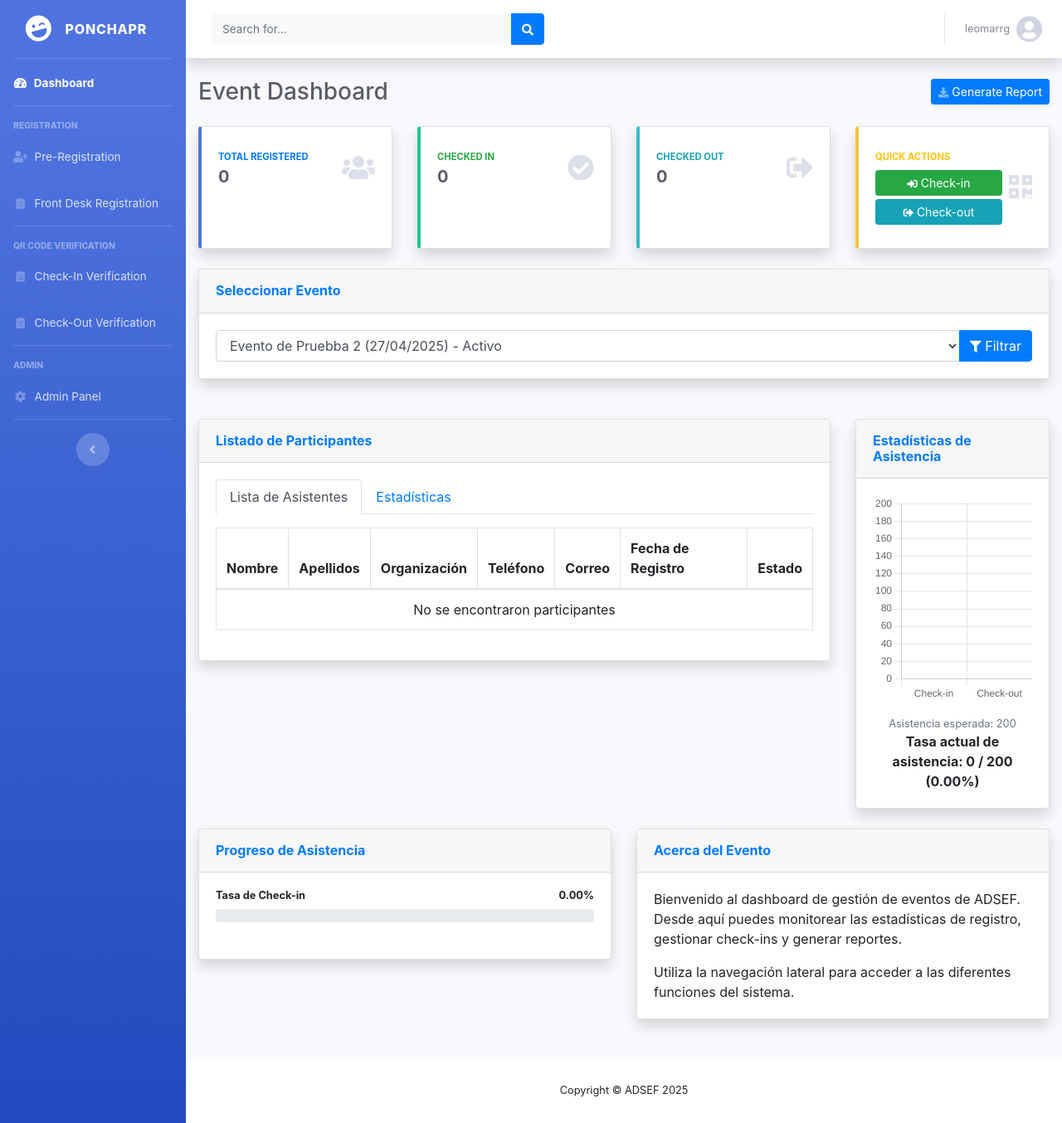
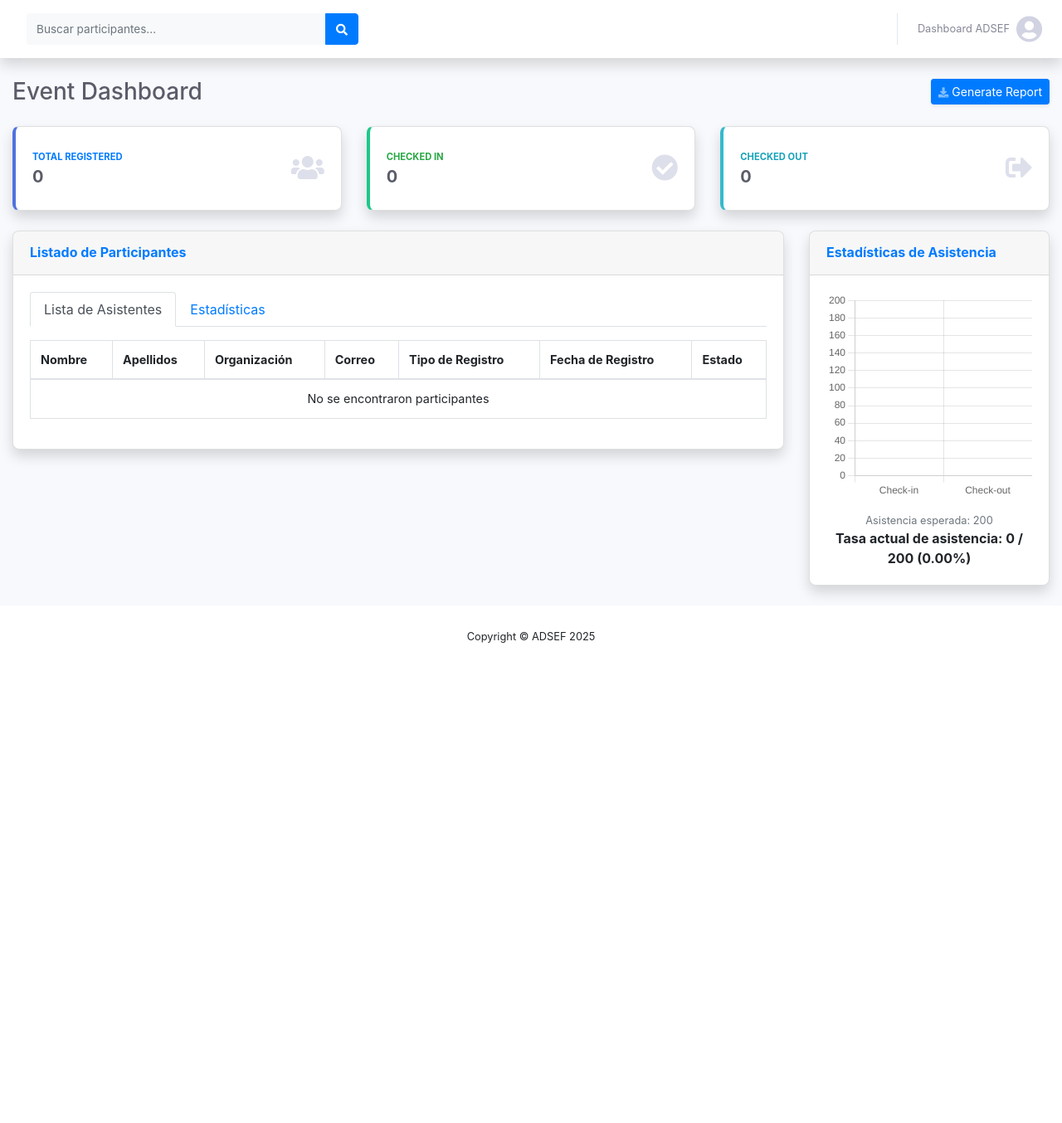
Before and after one commit to leomarrg/ponchapr, a Django app: page /dashboard/ in a window 1280 px wide. Shown: the whole page at 83% size. After the commit the page ends 775 px from the top, so only its background shows below. Run offline with Django 4.2, Linux system fonts and the light colour scheme; a user stored in the database is signed in; data comes from the database, SQL or seed files in the repository; some libraries are stand-ins or nearby versions.

Commit message:
probando cambios en dashboard

```diff
--- a/ponchapr_app/templates/ponchapr_app/index.html
+++ b/ponchapr_app/templates/ponchapr_app/index.html
@@ -33,102 +33,115 @@
     <script src="https://cdnjs.cloudflare.com/ajax/libs/jquery-easing/1.4.1/jquery.easing.min.js"></script>
     <!-- Chart.js -->
     <script src="https://cdn.jsdelivr.net/npm/chart.js@3.9.1/dist/chart.min.js"></script>
+
+    <style>
+        /* Ajustes para layout sin sidebar */
+        #content-wrapper {
+            width: 100% !important;
+        }
+
+        /* Mejorar la búsqueda global */
+        #globalSearch {
+            min-width: 300px;
+        }
+
+        /* Badges más visibles */
+        .badge {
+            font-size: 0.8em;
+            padding: 0.4em 0.8em;
+        }
+
+        /* Tabla responsiva */
+        #attendeeDataTable {
+            font-size: 0.9em;
+        }
+
+        /* Cards de estadísticas más destacadas */
+        .card {
+            border-radius: 0.5rem;
+        }
+
+        .card-header {
+            border-radius: 0.5rem 0.5rem 0 0 !important;
+        }
+
+        /* Mejorar visualización en móviles */
+        @media (max-width: 768px) {
+            .card-body {
+                padding: 1rem 0.5rem;
+            }
+
+            #attendeeDataTable {
+                font-size: 0.8em;
+            }
+
+            .btn {
+                font-size: 0.8em;
+            }
+        }
+    </style>
 </head>
 
 <body id="page-top">
 
     <!-- Page Wrapper -->
     <div id="wrapper">
-        <!-- Sidebar -->
+        <!-- Sidebar comentado completamente
         <ul class="navbar-nav bg-gradient-primary sidebar sidebar-dark accordion" id="accordionSidebar">
-
-            <!-- Sidebar - Brand -->
             <a class="sidebar-brand d-flex align-items-center justify-content-center" href="{% url 'dashboard' %}">
                 <div class="sidebar-brand-icon rotate-n-15">
                     <i class="fas fa-laugh-wink"></i>
                 </div>
                 <div class="sidebar-brand-text mx-3">PonchaPR</div>
             </a>
-
-            <!-- Divider -->
             <hr class="sidebar-divider my-0">
-
-            <!-- Nav Item - Dashboard -->
             <li class="nav-item active">
                 <a class="nav-link" href="{% url 'dashboard' %}">
                     <i class="fas fa-fw fa-tachometer-alt"></i>
                     <span>Dashboard</span></a>
             </li>
-
-            <!-- Divider -->
             <hr class="sidebar-divider">
-
-            <!-- Heading -->
-            <div class="sidebar-heading">
-                Registration
-            </div>
-
-            <!-- Nav Item - Pages Collapse Menu -->
+            <div class="sidebar-heading">Registration</div>
             <li class="nav-item">
                 <a class="nav-link" href="{% url 'pre_register' %}">
                     <i class="fas fa-fw fa-user-plus"></i>
                     <span>Pre-Registration</span>
                 </a>
             </li>
-
             <li class="nav-item">
                 <a class="nav-link" href="{% url 'register' %}">
                     <i class="fas fa-fw fa-clipboard-list"></i>
                     <span>Front Desk Registration</span>
                 </a>
             </li>
-
-            <!-- Divider -->
             <hr class="sidebar-divider">
-
-            <!-- Heading -->
-            <div class="sidebar-heading">
-                QR Code Verification
-            </div>
-
+            <div class="sidebar-heading">QR Code Verification</div>
             <li class="nav-item">
                 <a class="nav-link" href="{% url 'checkin_qr_code_verify' %}">
                     <i class="fas fa-fw fa-clipboard-list"></i>
                     <span>Check-In Verification</span>
                 </a>
             </li>
-
             <li class="nav-item">
                 <a class="nav-link" href="{% url 'checkout_qr_code_verify' %}">
                     <i class="fas fa-fw fa-clipboard-list"></i>
                     <span>Check-Out Verification</span>
                 </a>
             </li>
-
-            <!-- Divider -->
             <hr class="sidebar-divider">
-
-            <!-- Heading -->
-            <div class="sidebar-heading">
-                Admin
-            </div>
-
+            <div class="sidebar-heading">Admin</div>
             <li class="nav-item">
                 <a class="nav-link" href="{% url 'admin:index' %}">
                     <i class="fas fa-fw fa-cog"></i>
                     <span>Admin Panel</span>
                 </a>
             </li>
-
-            <!-- Divider -->
             <hr class="sidebar-divider d-none d-md-block">
-
-            <!-- Sidebar Toggler (Sidebar) -->
             <div class="text-center d-none d-md-inline">
                 <button class="rounded-circle border-0" id="sidebarToggle"></button>
             </div>
         </ul>
-        <!-- End of Sidebar -->
+        End of Sidebar -->
 
         <!-- Content Wrapper -->
         <div id="content-wrapper" class="d-flex flex-column">
@@ -136,17 +149,13 @@
             <div id="content">
                 <!-- Topbar -->
                 <nav class="navbar navbar-expand navbar-light bg-white topbar mb-4 static-top shadow">
-                    <!-- Sidebar Toggle (Topbar) -->
-                    <button id="sidebarToggleTop" class="btn btn-link d-md-none rounded-circle mr-3">
-                        <i class="fa fa-bars"></i>
-                    </button>
+                    <!-- Topbar simplificado - removido botón de sidebar -->
 
                     <!-- Topbar Search -->
-                    <form
-                        class="d-none d-sm-inline-block form-inline mr-auto ml-md-3 my-2 my-md-0 mw-100 navbar-search">
+                    <form class="d-none d-sm-inline-block form-inline mr-auto ml-md-3 my-2 my-md-0 mw-100 navbar-search">
                         <div class="input-group">
-                            <input type="text" class="form-control bg-light border-0 small" placeholder="Search for..."
-                                aria-label="Search" aria-describedby="basic-addon2">
+                            <input type="text" class="form-control bg-light border-0 small" placeholder="Buscar participantes..."
+                                aria-label="Search" aria-describedby="basic-addon2" id="globalSearch">
                             <div class="input-group-append">
                                 <button class="btn btn-primary" type="button">
                                     <i class="fas fa-search fa-sm"></i>
@@ -169,7 +178,7 @@
                                 <form class="form-inline mr-auto w-100 navbar-search">
                                     <div class="input-group">
                                         <input type="text" class="form-control bg-light border-0 small"
-                                            placeholder="Search for..." aria-label="Search"
+                                            placeholder="Buscar participantes..." aria-label="Search"
                                             aria-describedby="basic-addon2">
                                         <div class="input-group-append">
                                             <button class="btn btn-primary" type="button">
@@ -187,9 +196,10 @@
                         <li class="nav-item dropdown no-arrow">
                             <a class="nav-link dropdown-toggle" href="#" id="userDropdown" role="button"
                                 data-toggle="dropdown" aria-haspopup="true" aria-expanded="false">
-                                <span class="mr-2 d-none d-lg-inline text-gray-600 small">{{ request.user.username }}</span>
+                                <span class="mr-2 d-none d-lg-inline text-gray-600 small">Dashboard ADSEF</span>
                                 <i class="fas fa-user-circle fa-2x"></i>
                             </a>
+                            <!-- Dropdown comentado para simplificar
                             <div class="dropdown-menu dropdown-menu-right shadow animated--grow-in"
                                 aria-labelledby="userDropdown">
                                 <a class="dropdown-item" href="{% url 'admin:index' %}">
@@ -202,6 +212,7 @@
                                     Logout
                                 </a>
                             </div>
+                            -->
                         </li>
                     </ul>
                 </nav>
@@ -220,7 +231,7 @@
                     <!-- Content Row -->
                     <div class="row">
                         <!-- Total Attendees Card -->
-                        <div class="col-xl-3 col-md-6 mb-4">
+                        <div class="col-xl-4 col-md-6 mb-4">
                             <div class="card border-left-primary shadow h-100 py-2">
                                 <div class="card-body">
                                     <div class="row no-gutters align-items-center">
@@ -238,7 +249,7 @@
                         </div>
 
                         <!-- Arrived Attendees Card -->
-                        <div class="col-xl-3 col-md-6 mb-4">
+                        <div class="col-xl-4 col-md-6 mb-4">
                             <div class="card border-left-success shadow h-100 py-2">
                                 <div class="card-body">
                                     <div class="row no-gutters align-items-center">
@@ -256,7 +267,7 @@
                         </div>
 
                         <!-- Checked Out Card -->
-                        <div class="col-xl-3 col-md-6 mb-4">
+                        <div class="col-xl-4 col-md-6 mb-4">
                             <div class="card border-left-info shadow h-100 py-2">
                                 <div class="card-body">
                                     <div class="row no-gutters align-items-center">
@@ -273,7 +284,7 @@
                             </div>
                         </div>
 
-                        <!-- Quick Actions Card -->
+                        <!-- Quick Actions Card - Comentado para simplificar
                         <div class="col-xl-3 col-md-6 mb-4">
                             <div class="card border-left-warning shadow h-100 py-2">
                                 <div class="card-body">
@@ -297,8 +308,10 @@
                                 </div>
                             </div>
                         </div>
+                        -->
                     </div>
 
+                    <!-- Selector de evento comentado para simplificar
                     <div class="row mb-4">
                         <div class="col-xl-12">
                             <div class="card shadow mb-4">
@@ -329,6 +342,7 @@
                             </div>
                         </div>
                     </div>
+                    -->
 
                     <!-- Attendance Overview Table -->
                     <div class="row">
@@ -358,8 +372,8 @@
                                                             <th>Nombre</th>
                                                             <th>Apellidos</th>
                                                             <th>Organización</th>
-                                                            <th>Teléfono</th>
                                                             <th>Correo</th>
+                                                            <th>Tipo de Registro</th>
                                                             <th>Fecha de Registro</th>
                                                             <th>Estado</th>
                                                         </tr>
@@ -370,20 +384,24 @@
                                                             <td>{{ attendee.name }}</td>
                                                             <td>{{ attendee.last_name }}</td>
                                                             <td>{{ attendee.organization|default:"-" }}</td>
-                                                            <td>{{ attendee.phone_number|default:"-" }}</td>
                                                             <td>{{ attendee.email }}</td>
+                                                            <td>
+                                                                {% if attendee.pre_registered %}
+                                                                    <span class="badge badge-info">Pre-registrado</span>
+                                                                {% elif attendee.registered_at_event %}
+                                                                    <span class="badge badge-primary">Registro en Sitio</span>
+                                                                {% else %}
+                                                                    <span class="badge badge-secondary">Registrado</span>
+                                                                {% endif %}
+                                                            </td>
                                                             <td>{{ attendee.created_at|date:"d/m/Y g:i A" }}</td>
                                                             <td>
                                                                 {% if attendee.checked_out %}
                                                                     <span class="badge badge-info">Checked Out</span>
                                                                 {% elif attendee.arrived %}
                                                                     <span class="badge badge-success">Checked In</span>
-                                                                {% elif attendee.pre_registered %}
-                                                                    <span class="badge badge-warning">Pre-Registrado</span>
-                                                                {% elif attendee.registered_at_event %}
-                                                                    <span class="badge badge-primary">Registro en Sitio</span>
                                                                 {% else %}
-                                                                    <span class="badge badge-secondary">Registrado</span>
+                                                                    <span class="badge badge-warning">No ha llegado</span>
                                                                 {% endif %}
                                                             </td>
                                                         </tr>
@@ -496,7 +514,7 @@
                         </div>
                     </div>
 
-                    <!-- Attendance Progress and About the Event -->
+                    <!-- Progreso de Asistencia y Información del Evento comentado para simplificar
                     <div class="row">
                         <div class="col-lg-6 mb-4">
                             <div class="card shadow mb-4">
@@ -506,7 +524,6 @@
                                 <div class="card-body">
                                     <h4 class="small font-weight-bold">Tasa de Check-in <span class="float-right" id="progressPercentage"></span></h4>
                                     <div class="progress mb-4">
-                                        <!-- Progress bar will be updated by JS -->
                                         <div class="progress-bar bg-info" role="progressbar" id="progressBar" style="width: 0%"
                                             aria-valuenow="0" aria-valuemin="0" aria-valuemax="100"></div>
                                     </div>
@@ -526,6 +543,7 @@
                             </div>
                         </div>
                     </div>
+                    -->
 
                 </div>
                 <!-- /.container-fluid -->
@@ -552,7 +570,7 @@
         <i class="fas fa-angle-up"></i>
     </a>
 
-    <!-- Logout Modal-->
+    <!-- Logout Modal comentado para simplificar
     <div class="modal fade" id="logoutModal" tabindex="-1" role="dialog" aria-labelledby="exampleModalLabel"
          aria-hidden="true">
         <div class="modal-dialog" role="document">
@@ -571,6 +589,7 @@
             </div>
         </div>
     </div>
+    -->
 
     <!-- Bootstrap core JavaScript (if not already loaded) -->
     <script src="{% static 'vendor/jquery/jquery.min.js' %}"></script>
@@ -582,11 +601,11 @@
 
     <script>
         document.addEventListener('DOMContentLoaded', function() {
-            // Initialize DataTables if available
+            // Initialize DataTables con funcionalidad de búsqueda mejorada
             if (typeof $.fn.DataTable !== 'undefined') {
                 $('#attendeeDataTable').DataTable({
-                    "pageLength": 10,
-                    "lengthMenu": [[10, 25, 50, -1], [10, 25, 50, "Todos"]],
+                    "pageLength": 25,
+                    "lengthMenu": [[10, 25, 50, 100, -1], [10, 25, 50, 100, "Todos"]],
                     "order": [[5, "desc"]], // Ordenar por fecha de registro (descendente)
                     "language": {
                         "lengthMenu": "Mostrar _MENU_ registros por página",
@@ -601,7 +620,18 @@
                             "next": "Siguiente",
                             "previous": "Anterior"
                         }
-                    }
+                    },
+                    "columnDefs": [
+                        {
+                            "targets": [4, 6], // Columnas de Tipo de Registro y Estado
+                            "orderable": true
+                        }
+                    ]
+                });
+
+                // Conectar búsqueda global con DataTable
+                $('#globalSearch').on('keyup', function() {
+                    $('#attendeeDataTable').DataTable().search(this.value).draw();
                 });
             }
 
```
